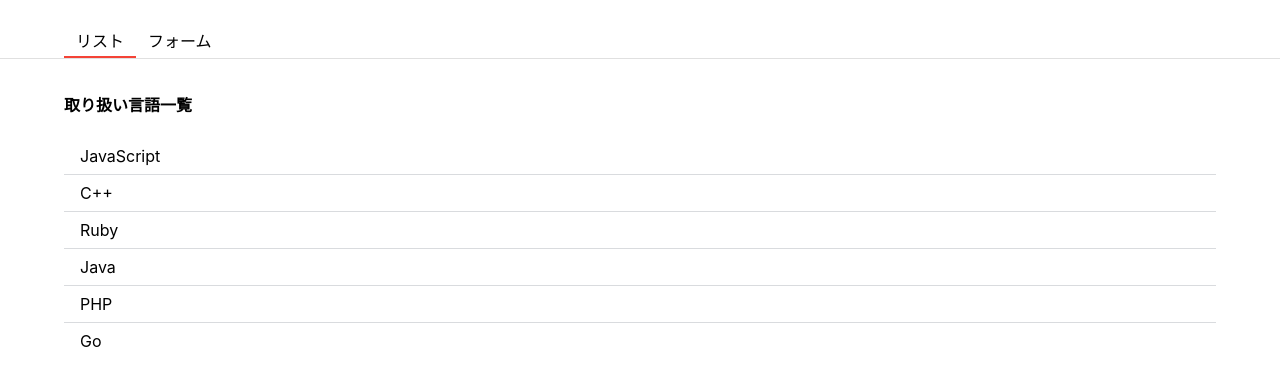
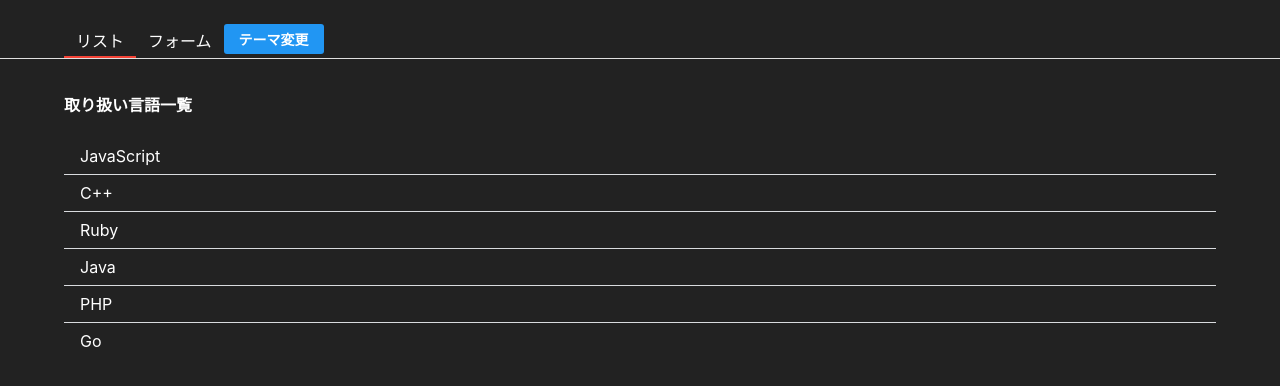
Before and after one commit to tomuyamukun/react-tuto, a React (Create React App) app: page / in a window 1280 px wide. Shown: the top 386 px of the page. Built offline with nearby package versions, Linux system fonts and the light colour scheme.

Commit message:
useContext

```diff
--- a/src/App.js
+++ b/src/App.js
@@ -1,28 +1,14 @@
-import { useState } from "react";
-import styled from "styled-components";
-import { Modal } from "./components/modal";
+import { useState, useContext } from "react";
 import { Form } from "./Form";
 import { List } from "./List";
-import { getLanguages } from "./const/languages";
-import { withLoading } from "./hoc/withLoading";
+import { Header } from "./Header";
+import styled from "styled-components";
+import { ThemeContext } from "./contexts/ThemeContext";
 
-const Header = styled.header`
-	display: flex;
-	justify-content: space-between;
-	padding: 24px 64px 0;
-	border-bottom: 1px solid #e0e0e0;
-`;
-
-const HeaderUL = styled.ul`
-	display: flex;
-	margin: 0;
-	padding: 0;
-`;
-const HeaderLi = styled.li`
-	list-style: none;
-	cursor: pointer;
-	padding: 4px 12px;
-	border-bottom: ${(props) => (props.focused ? "2px solid #F44336" : "none")};
+const Container = styled.div`
+	height: 100%;
+	color: ${({ theme }) => theme.color};
+	background-color: ${({ theme }) => theme.backgroundColor};
 `;
 
 function App({ data }) {
@@ -34,22 +20,15 @@ function App({ data }) {
 		setTab("list");
 	};
 
+	const [theme] = useContext(ThemeContext);
+
 	return (
-		<div>
-			<Header>
-				<HeaderUL>
-					<HeaderLi focused={tab === "list"} onClick={() => setTab("list")}>
-						リスト
-					</HeaderLi>
-					<HeaderLi focused={tab === "form"} onClick={() => setTab("form")}>
-						フォーム
-					</HeaderLi>
-				</HeaderUL>
-			</Header>
+		<Container theme={theme}>
+			<Header tab={tab} setTab={setTab} />
 			{/* tabがlistのときList表示それ以外はFormを表示,初期値はlistなのでList */}
 			{tab === "list" ? <List langs={langs} /> : <Form onAddLang={addLang} />}
-		</div>
+		</Container>
 	);
 }
 
-export default withLoading(App, getLanguages);
+export default App;
--- /dev/null
+++ b/src/AppContainer.jsx
@@ -0,0 +1,22 @@
+import { ThemeContext, THEMES } from "./contexts/ThemeContext";
+import { withLoading } from "./hoc/withLoading";
+import App from "./App";
+import { getLanguages } from "./const/languages";
+import { useState } from "react";
+
+const AppComponent = withLoading(App, getLanguages);
+
+export const AppContainer = () => {
+	const [theme, setTheme] = useState(THEMES.dark);
+
+	const toggleTheme = () => {
+		const nextTheme = theme === THEMES.dark ? THEMES.light : THEMES.dark;
+		setTheme(nextTheme);
+	};
+
+	return (
+		<ThemeContext.Provider value={[theme, toggleTheme]}>
+			<AppComponent />
+		</ThemeContext.Provider>
+	);
+};
--- a/src/FormModal.jsx
+++ b/src/FormModal.jsx
@@ -1,12 +1,17 @@
 import styled from "styled-components";
 import { Modal } from "./components/modal";
 import { Button } from "./components/button";
+import { THEMES, ThemeContext } from "./contexts/ThemeContext";
+import { useContext } from "react";
 
 const Container = styled.div`
 	width: 240px;
 	border-radius: 10px;
 	padding: 24px 36px;
-	background-color: white;
+	color: ${({ theme }) => theme.color};
+	background-color: ${({ theme }) => theme.backgroundColor};
+	border: ${({ theme }) =>
+		theme === THEMES.dark ? "2px solid white" : "none"};
 `;
 
 const ButtonWrapper = styled.div`
@@ -16,9 +21,10 @@ const ButtonWrapper = styled.div`
 `;
 
 export const FormModal = ({ confirm, cancel }) => {
+	const [theme] = useContext(ThemeContext);
 	return (
 		<Modal>
-			<Container>
+			<Container theme={theme}>
 				<div>本当に作成しますか？</div>
 				<ButtonWrapper>
 					<Button onClick={cancel}>Cancel</Button>
--- /dev/null
+++ b/src/Header.jsx
@@ -0,0 +1,46 @@
+import styled from "styled-components";
+import { Button } from "./components/button";
+import { useContext } from "react";
+import { ThemeContext } from "./contexts/ThemeContext";
+
+const Container = styled.header`
+	display: flex;
+	justify-content: space-between;
+	padding: 24px 64px 0;
+	border-bottom: 1px solid #e0e0e0;
+`;
+
+const HeaderUL = styled.ul`
+	display: flex;
+	margin: 0;
+	padding: 0;
+`;
+const HeaderLi = styled.li`
+	list-style: none;
+	cursor: pointer;
+	padding: 4px 12px;
+	border-bottom: ${(props) => (props.focused ? "2px solid #F44336" : "none")};
+`;
+
+const HeaderButton = styled(Button)`
+	padding: 0;
+	margin-bottom: 4px;
+`;
+
+export const Header = ({ tab, setTab }) => {
+	const [theme, toggleTheme] = useContext(ThemeContext);
+
+	return (
+		<Container>
+			<HeaderUL>
+				<HeaderLi focused={tab === "list"} onClick={() => setTab("list")}>
+					リスト
+				</HeaderLi>
+				<HeaderLi focused={tab === "form"} onClick={() => setTab("form")}>
+					フォーム
+				</HeaderLi>
+				<HeaderButton onClick={toggleTheme}>テーマ変更</HeaderButton>
+			</HeaderUL>
+		</Container>
+	);
+};
--- a/src/components/modal.jsx
+++ b/src/components/modal.jsx
@@ -1,5 +1,4 @@
 import ReactDOM from "react-dom";
-// import { useEffect, useContext } from "react";
 import styled from "styled-components";
 
 const modalRoot = document.getElementById("modal-root");
--- /dev/null
+++ b/src/contexts/ThemeContext.jsx
@@ -0,0 +1,14 @@
+import React from "react";
+
+export const THEMES = {
+	light: {
+		color: "black",
+		backgroundColor: "white",
+	},
+	dark: {
+		color: "white",
+		backgroundColor: "#222222",
+	},
+};
+
+export const ThemeContext = React.createContext([THEMES.dark, () => {}]);
--- a/src/hoc/withLoading.jsx
+++ b/src/hoc/withLoading.jsx
@@ -1,13 +1,18 @@
 import styled from "styled-components";
-import { useEffect, useState } from "react";
+import { useEffect, useState, useContext } from "react";
+import { ThemeContext } from "../contexts/ThemeContext";
 
 const LoadDiv = styled.div`
+	height: 100%;
 	padding: 36px;
+	color: ${({ theme }) => theme.color};
+	background-color: ${({ theme }) => theme.backgroundColor};
 `;
 
 export const withLoading = (WrappedComponent, fetchData) => {
 	return () => {
 		const [data, setData] = useState(null);
+		const [theme] = useContext(ThemeContext);
 
 		useEffect(() => {
 			fetch();
@@ -17,7 +22,7 @@ export const withLoading = (WrappedComponent, fetchData) => {
 			const data = await fetchData();
 			setData(data);
 		};
-		const Loading = <LoadDiv>ロード中...</LoadDiv>;
+		const Loading = <LoadDiv theme={theme}>ロード中...</LoadDiv>;
 
 		return data ? <WrappedComponent data={data} /> : Loading;
 	};
--- a/src/index.css
+++ b/src/index.css
@@ -1,13 +1,22 @@
+html {
+	height: 100%;
+}
+
 body {
-  margin: 0;
-  font-family: -apple-system, BlinkMacSystemFont, 'Segoe UI', 'Roboto', 'Oxygen',
-    'Ubuntu', 'Cantarell', 'Fira Sans', 'Droid Sans', 'Helvetica Neue',
-    sans-serif;
-  -webkit-font-smoothing: antialiased;
-  -moz-osx-font-smoothing: grayscale;
+	height: 100%;
+	margin: 0;
+	font-family: -apple-system, BlinkMacSystemFont, "Segoe UI", "Roboto", "Oxygen",
+		"Ubuntu", "Cantarell", "Fira Sans", "Droid Sans", "Helvetica Neue",
+		sans-serif;
+	-webkit-font-smoothing: antialiased;
+	-moz-osx-font-smoothing: grayscale;
 }
 
 code {
-  font-family: source-code-pro, Menlo, Monaco, Consolas, 'Courier New',
-    monospace;
+	font-family: source-code-pro, Menlo, Monaco, Consolas, "Courier New",
+		monospace;
 }
+
+#root {
+	height: 100%;
+}
--- a/src/index.js
+++ b/src/index.js
@@ -1,12 +1,12 @@
 import React from "react";
 import ReactDOM from "react-dom";
 import "./index.css";
-import App from "./App";
 import reportWebVitals from "./reportWebVitals";
+import { AppContainer } from "./AppContainer";
 
 ReactDOM.render(
 	<React.StrictMode>
-		<App />
+		<AppContainer />
 	</React.StrictMode>,
 	document.getElementById("root")
 );
```
